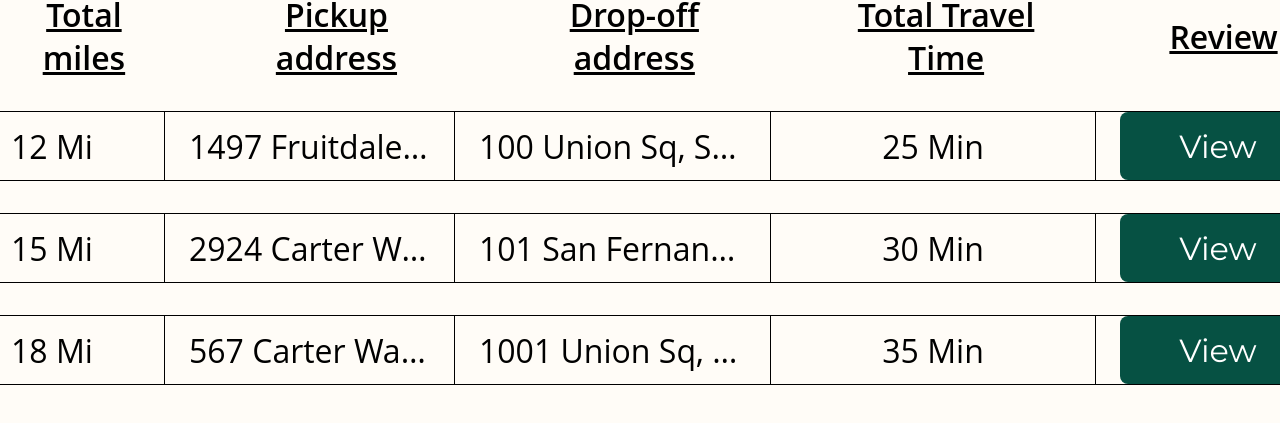
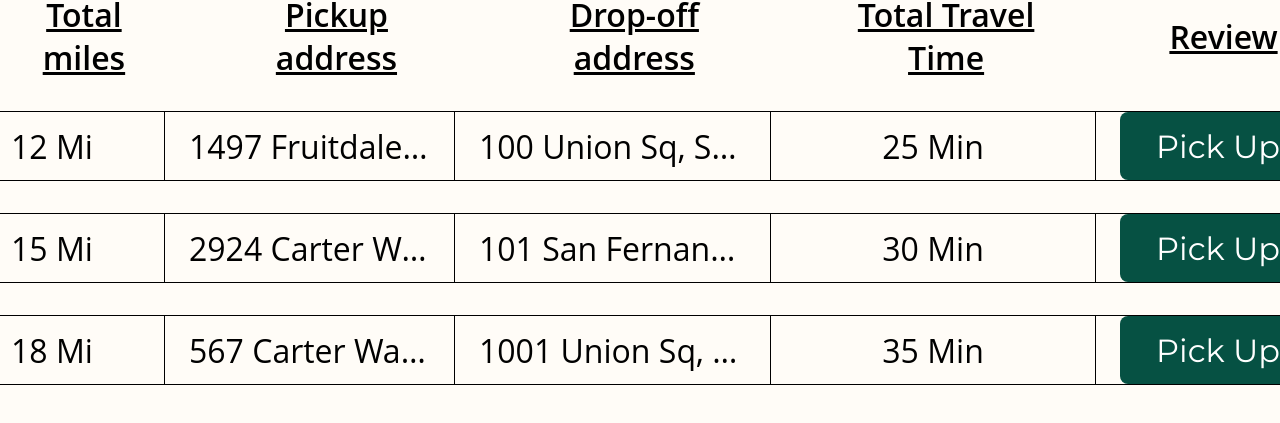
Before and after one commit to cpun077/FoodLoop, a Next.js app in the folder client/: page /volunteer in a window 1280 px wide. Shown: the part 503-926 px from the top of the page. Built offline with nearby package versions, Linux system fonts and the light colour scheme; no server answers.

Commit message:
added volunteering/delivering

```diff
--- a/client/app/request/page.tsx
+++ b/client/app/request/page.tsx
@@ -21,7 +21,6 @@ export default function Request() {
     const handleClick = async () => {
       setClicked(true)
       const email = localStorage.getItem("Email") ?? null;
-      console.log(email, props.id)
 
       const response = await fetch('http://localhost:8000/api/request', {
         method: 'POST',
--- a/client/app/volunteer/page.tsx
+++ b/client/app/volunteer/page.tsx
@@ -7,15 +7,42 @@ import './DeliveryLandingPage.css';
 
 export default function Volunteer() {
 
+  const [clicked, setClicked] = useState(false)
+
   interface tupleInterface {
     id: number,
     d: string;
     pickup: string;
     dropoff: string
     time: string;
+    food: number
   }
 
   const Tuple = (props: tupleInterface) => {
+
+    const handleClick = async () => {
+      setClicked(true)
+      const email = localStorage.getItem("Email") ?? null;
+
+      const response = await fetch('http://localhost:8000/api/volunteer', {
+        method: 'POST',
+        headers: {
+          'Content-Type': 'application/json'
+        },
+        body: JSON.stringify({
+          "Email": email,
+          "Delivery ID": props.id,
+          "Food ID": props.food
+        })
+      });
+
+      if (!response.ok) {
+        const data = await response.json()
+        alert(data.error)
+      }
+
+    }
+
     return (
       <div className="deliverytableheaders1">
         <div className="miles-wrapper">
@@ -38,9 +65,9 @@ export default function Volunteer() {
         </div>
         <div className="deliverytableheaders-child1">
         </div>
-        <div className="view-wrapper">
-          <div className="thank-you-for-container">View</div>
-        </div>
+        <button onClick={handleClick} className="view-wrapper">
+          <div className="thank-you-for-container">Pick Up</div>
+        </button>
       </div>
     )
   }
@@ -52,6 +79,7 @@ export default function Volunteer() {
       pickup: "1497 Fruitdale Ave, San Jose, CA",
       dropoff: "100 Union Sq, San Jose, CA",
       time: "25 Min",
+      food: 2
     },
     {
       id: 2,
@@ -59,6 +87,7 @@ export default function Volunteer() {
       pickup: "2924 Carter Way, Antioch, CA",
       dropoff: "101 San Fernando, Antioch, CA",
       time: "30 Min",
+      food: 7
     },
     {
       id: 3,
@@ -66,6 +95,7 @@ export default function Volunteer() {
       pickup: "567 Carter Way, Antioch, CA",
       dropoff: "1001 Union Sq, San Jose, CA",
       time: "35 Min",
+      food: 11
     },
   ])
 
@@ -80,7 +110,8 @@ export default function Volunteer() {
       interface DeliveryData {
         "Pickup Address": string;
         "Delivery Address": string;
-        "Delivery ID": string;
+        "Delivery ID": number;
+        "Food ID": number
       }
       let parsed = await response.json()
       let string = await parsed.message
@@ -91,7 +122,8 @@ export default function Volunteer() {
         d: "15 Mi",
         pickup: row["Pickup Address"],
         dropoff: row["Delivery Address"],
-        time: "35 min"
+        time: "35 min",
+        food: row["Food ID"]
       }))
       console.log(updatedtuples)
       setRows(updatedtuples)
@@ -176,6 +208,7 @@ export default function Volunteer() {
                 pickup={row.pickup}
                 dropoff={row.dropoff}
                 time={row.time}
+                food={row.food}
               />
               <div className="delivery-landing-page-ui-child">
               </div>
```
Also changed, not shown: 1 other file (tests, documents, lock files or other folders).
